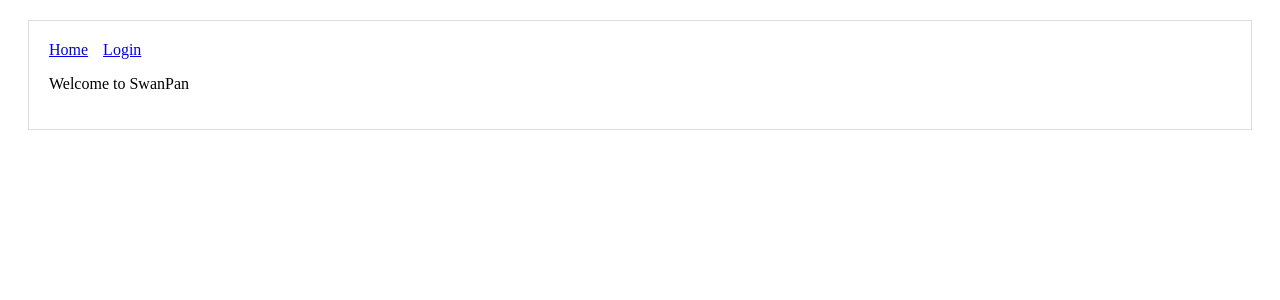
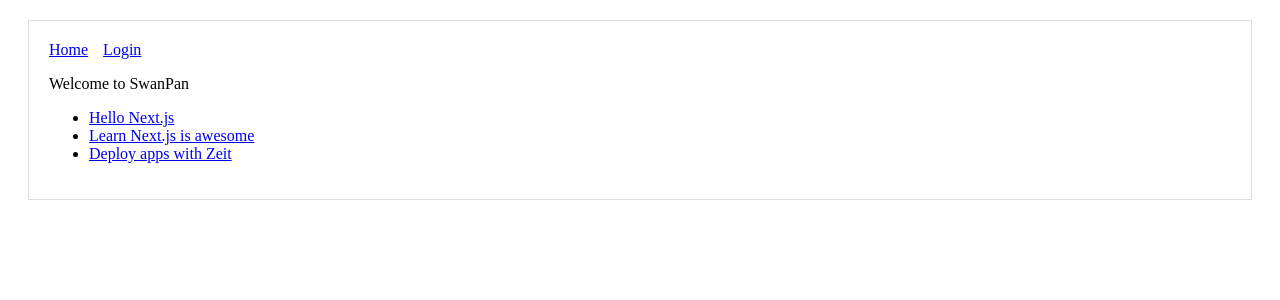
Before and after one commit to LudwigThePig/Swan-Pan, a Next.js app: page / in a window 1280 px wide. Shown: the top 300 px of the page. Built offline with nearby package versions, Linux system fonts and the light colour scheme.

Commit message:
Dynamic page loading tut

```diff
--- a/pages/index.js
+++ b/pages/index.js
@@ -1,7 +1,21 @@
 import Layout from '../lib/Layout'
+import Link from 'next/link'
+
+const PostLink = props => (
+  <li>
+    <Link href={`/post?title=${props.title}`}>
+      <a>{props.title}</a>
+    </Link>
+  </li>
+)
 
 export default () => (
   <Layout>
     <p>Welcome to SwanPan</p>
+    <ul>
+      <PostLink title="Hello Next.js" />
+      <PostLink title="Learn Next.js is awesome" />
+      <PostLink title="Deploy apps with Zeit" />
+    </ul>
   </Layout>
 )
```
Also changed, not shown: pages/login.js (+6 -4 lines), pages/post.js (added, +17 -0 lines), 1 other file (tests, documents, lock files or other folders).
